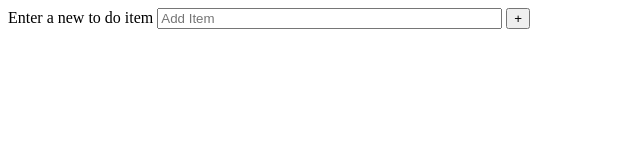
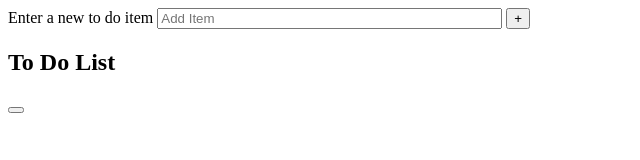
Before and after one commit to vrick6749/WebApp, a plain HTML site: page index.html in a window 1280 px wide. Shown: the whole page, without its empty margins (0-640 px from the left). Drawn offline with Linux system fonts and the light colour scheme.

Commit message:
added buttons and titles

```diff
--- a/index.html
+++ b/index.html
@@ -18,7 +18,12 @@
             </form>
         </section>
 
-        <section class="listContainer"></section>
+        <section class="listContainer">
+            <div class="ListTitle">
+                <h1>To Do List</h1>
+                <button id="clearItems" class="button" title="Clear the List">
+            </div>
+        </section>
     </main>
 </body>
 </html>
```
